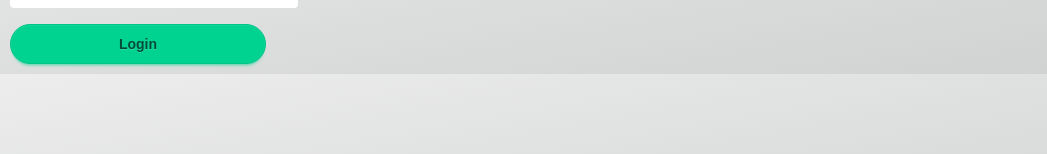
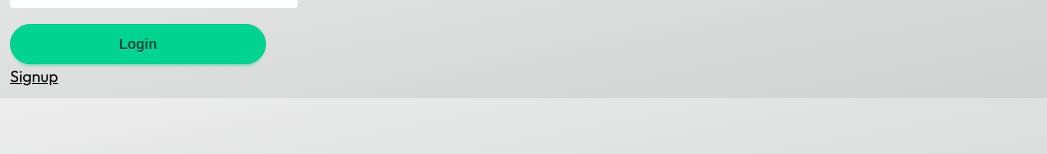
Before and after one commit to Juankyyy/taskify-frontend, a React (Vite) app: page /login in a window 1280 px wide. Shown: the part 150-304 px from the top of the page, without its empty margins (0-1047 px from the left). Built offline with nearby package versions, Linux system fonts and the light colour scheme; a web font is replaced by a local one; what @midudev/tailwind-animations would draw is missing.

Commit message:
feat: signup initialize

```diff
--- /dev/null
+++ b/src/components/FormInputs/ButtonForm.jsx
@@ -0,0 +1,7 @@
+export const ButtonForm = ({ children }) => {
+  return (
+    <button type="submit" className="btn btn-wide btn-success rounded-full">
+      {children}
+    </button>
+  );
+};
--- a/src/components/Login/LoginForm.jsx
+++ b/src/components/Login/LoginForm.jsx
@@ -1,6 +1,7 @@
-import { EmailInput } from "./EmailInput";
-import { PasswordInput } from "./PasswordInput";
+import { EmailInput } from "../FormInputs/EmailInput";
+import { PasswordInput } from "../FormInputs/PasswordInput";
 import { useForm } from "../../hooks/useForm";
+import { ButtonForm } from "../FormInputs/ButtonForm";
 
 export const LoginForm = () => {
   const initialForm = {
@@ -16,14 +17,14 @@ export const LoginForm = () => {
       <EmailInput value={email} onInputChange={onInputChange} />
       <PasswordInput value={password} onInputChange={onInputChange} />
 
-      <button type="submit" className="btn btn-wide btn-success rounded-full">
+      <ButtonForm>
         {isLoading ? (
           <span className="loading loading-spinner loading-md"></span>
         ) : (
           "Login"
         )}
-      </button>
-      {error && (<p>{error}</p>)}
+      </ButtonForm>
+      {error && <p>{error}</p>}
     </form>
   );
 };
--- /dev/null
+++ b/src/components/Signup/SignupForm.jsx
@@ -0,0 +1,21 @@
+import { UsernameInput } from "../FormInputs/UsernameInput";
+import { EmailInput } from "../FormInputs/EmailInput";
+import { PasswordInput } from "../FormInputs/PasswordInput";
+import { ButtonForm } from "../FormInputs/ButtonForm";
+
+export const SignupForm = () => {
+  // 🧠 Logic
+
+  return (
+    <>
+      <h1>Signup</h1>
+      <UsernameInput />
+      <EmailInput />
+      <PasswordInput />
+
+      <ButtonForm>
+        Registrarse
+      </ButtonForm>
+    </>
+  );
+};
--- a/src/pages/Login.jsx
+++ b/src/pages/Login.jsx
@@ -3,16 +3,23 @@ import { AuthLayout } from "../Layouts/AuthLayout";
 import { LoginForm } from "../components/Login/LoginForm";
 import { Logo } from "../components/Sidebar/Logo";
 import { useState } from "react";
+import { SignupForm } from "../components/Signup/SignupForm";
 
 export const Login = () => {
   const [formState, setFormState] = useState("Login");
+
+  const changeForm = () => {
+    setFormState(formState === "Login" ? "Signup" : "Login");
+  };
 
   return (
     <AuthLayout>
       <Link to={"/"}>
         <Logo />
       </Link>
-      <LoginForm />
+
+      {formState === "Login" ? <LoginForm /> : <SignupForm />}
+      <button className="link" onClick={changeForm}>{formState === "Login" ? "Signup" : "Login"}</button>
     </AuthLayout>
   );
 };
```
Also changed, not shown: src/components/FormInputs/EmailInput.jsx (renamed from src/components/Login/EmailInput.jsx), src/components/FormInputs/PasswordInput.jsx (renamed from src/components/Login/PasswordInput.jsx), src/components/FormInputs/UsernameInput.jsx (renamed from src/components/Login/UsernameInput.jsx).
